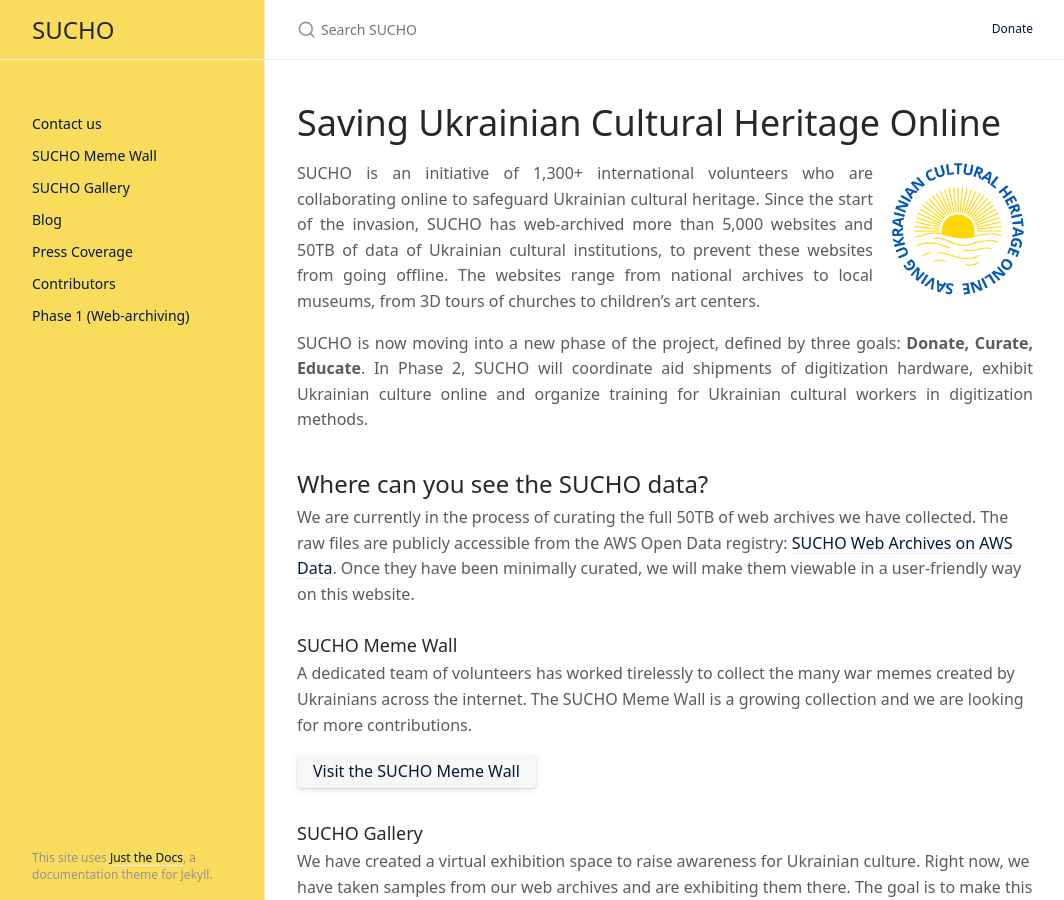
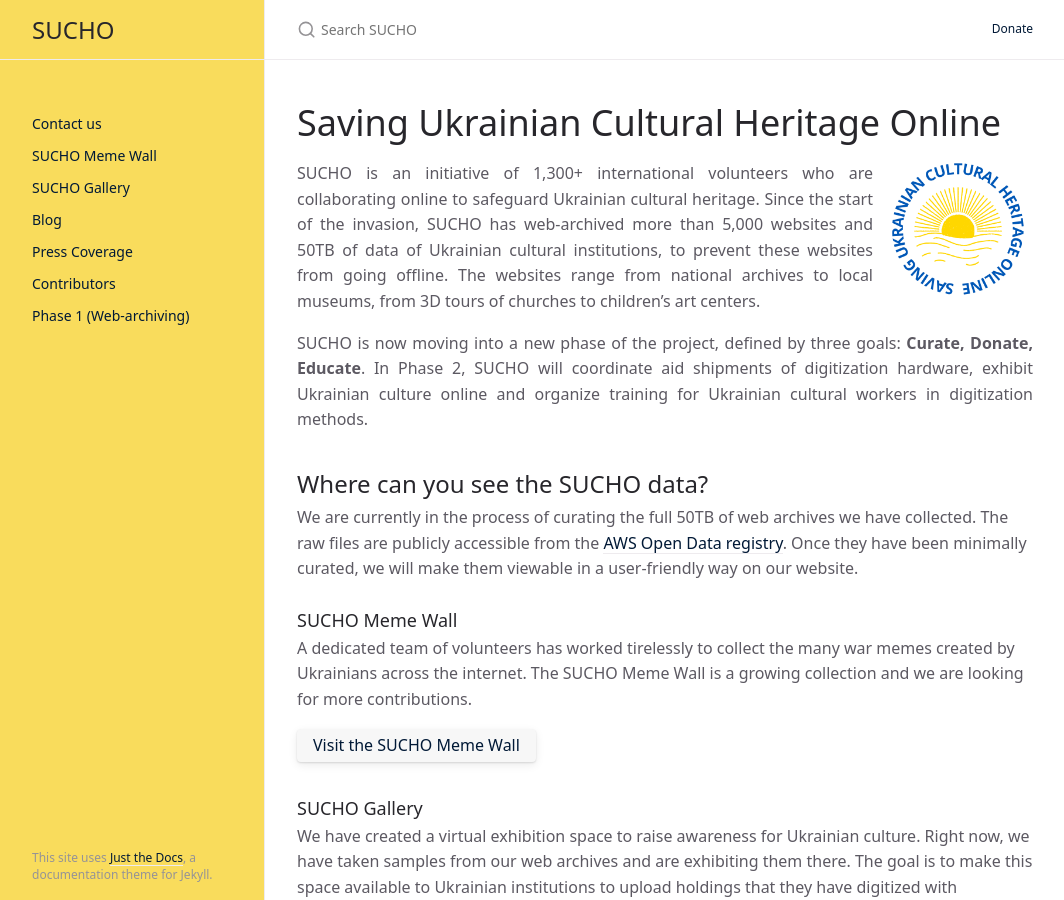
Before and after one commit to sucho-archiving/sucho-archiving.github.io, a Jekyll site: the page built from index.md, in a window 1280 px wide and 900 px high. Shown: the whole window, without its empty margins (107-1171 px from the left). Built offline with Jekyll 4.4.1, drawn with Linux system fonts in a browser that asks for light colours.

Commit message:
Home edits

```diff
--- a/index.md
+++ b/index.md
@@ -14,12 +14,12 @@
 SUCHO is an initiative of 1,300+ international volunteers who are collaborating online to safeguard Ukrainian cultural heritage. Since the start of the invasion, SUCHO has web-archived more than 5,000 websites and 50TB of data of Ukrainian cultural institutions, to prevent these websites from going offline. The websites range from national archives to local museums, from 3D tours of churches to children’s art centers.
 {: .text-justify }
 
-SUCHO is now moving into a new phase of the project, defined by three goals: **Donate, Curate, Educate**. In Phase 2, SUCHO will coordinate aid shipments of digitization hardware, exhibit Ukrainian culture online and organize training for Ukrainian cultural workers in digitization methods.
+SUCHO is now moving into a new phase of the project, defined by three goals: **Curate, Donate, Educate**. In Phase 2, SUCHO will coordinate aid shipments of digitization hardware, exhibit Ukrainian culture online and organize training for Ukrainian cultural workers in digitization methods.
 {: .text-justify }
 
 ## Where can you see the SUCHO data?
 
-We are currently in the process of curating the full 50TB of web archives we have collected. The raw files are publicly accessible from the AWS Open Data registry: [SUCHO Web Archives on AWS Data](https://registry.opendata.aws/sucho/). Once they have been minimally curated, we will make them viewable in a user-friendly way on this website.
+We are currently in the process of curating the full 50TB of web archives we have collected. The raw files are publicly accessible from the [AWS Open Data registry](https://registry.opendata.aws/sucho/). Once they have been minimally curated, we will make them viewable in a user-friendly way on our website.
 
 ### SUCHO Meme Wall
 
```
